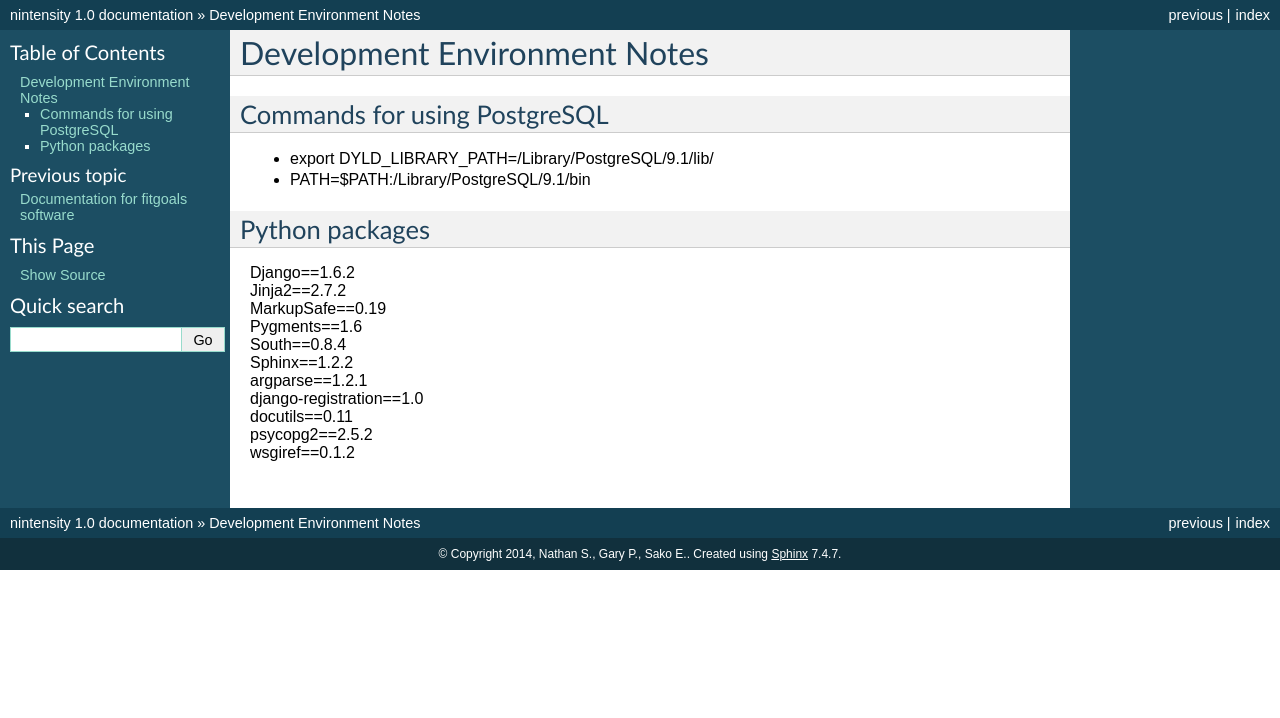
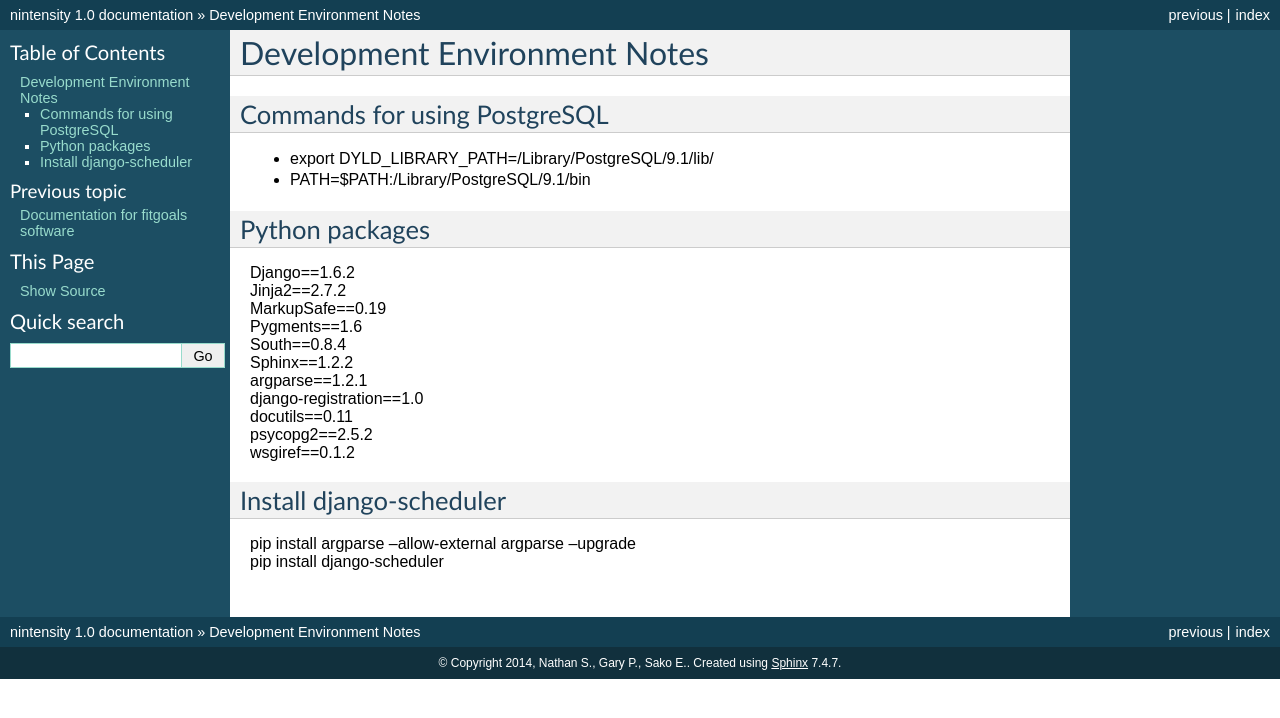
Before and after one commit to sakoe/nintensity, a Sphinx documentation site: the page built from nintensity/doc/source/devtips.rst, in a window 1280 px wide. Shown: the top 718 px of the page. Built offline with Sphinx 7.4.7, drawn with Linux system fonts in a browser that asks for light colours.

Commit message:
Rename the doc files
- use api.rst for code

```diff
--- a/nintensity/doc/source/postgresql.rst
+++ b/nintensity/doc/source/devtips.rst
@@ -19,3 +19,8 @@ Python packages
 | docutils==0.11
 | psycopg2==2.5.2
 | wsgiref==0.1.2
+
+Install django-scheduler
+========================
+| pip install argparse --allow-external argparse --upgrade
+| pip install django-scheduler
--- a/nintensity/doc/source/index.rst
+++ b/nintensity/doc/source/index.rst
@@ -13,9 +13,9 @@ Contents:
 
    proposal
 
-   fitgoalscode
+   api
 
-   postgresql
+   devtips
 
 Indices and tables
 ==================
```
Also changed, not shown: nintensity/doc/source/api.rst (renamed from nintensity/doc/source/fitgoalscode.rst).
